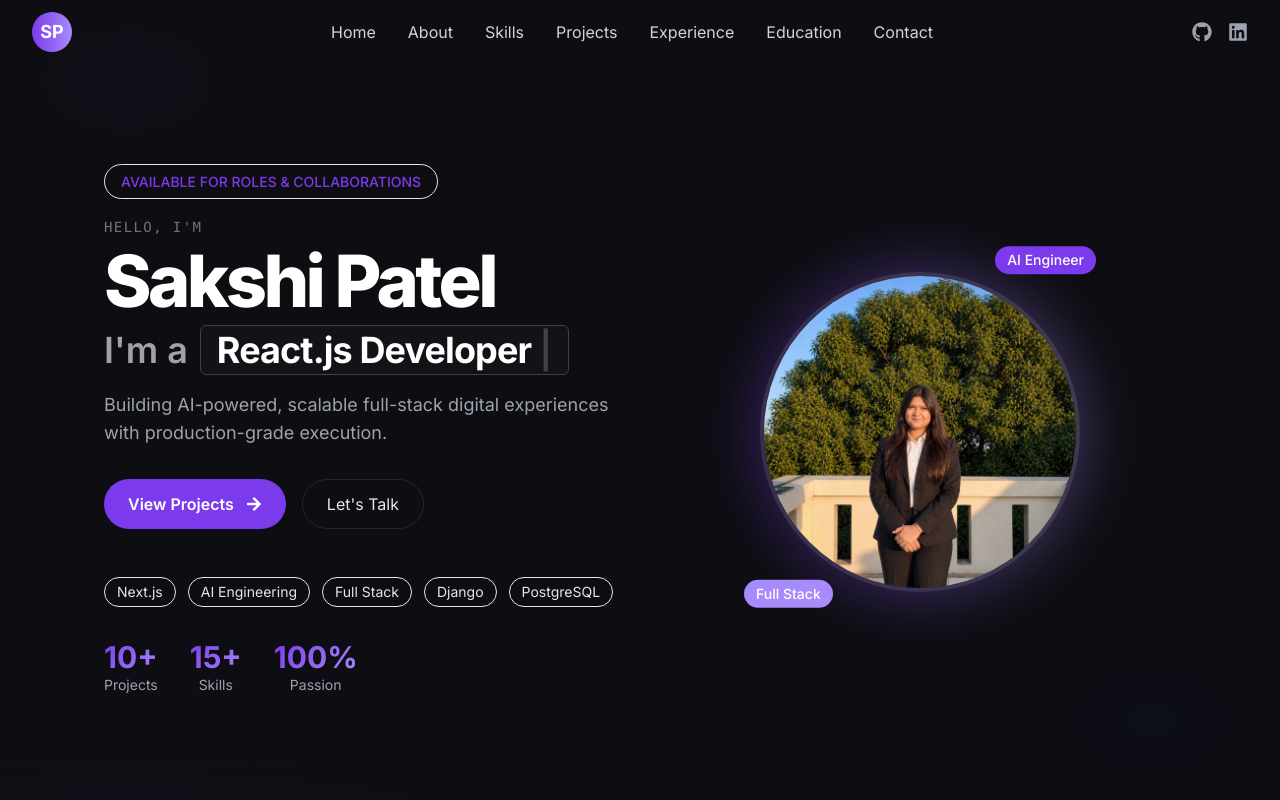
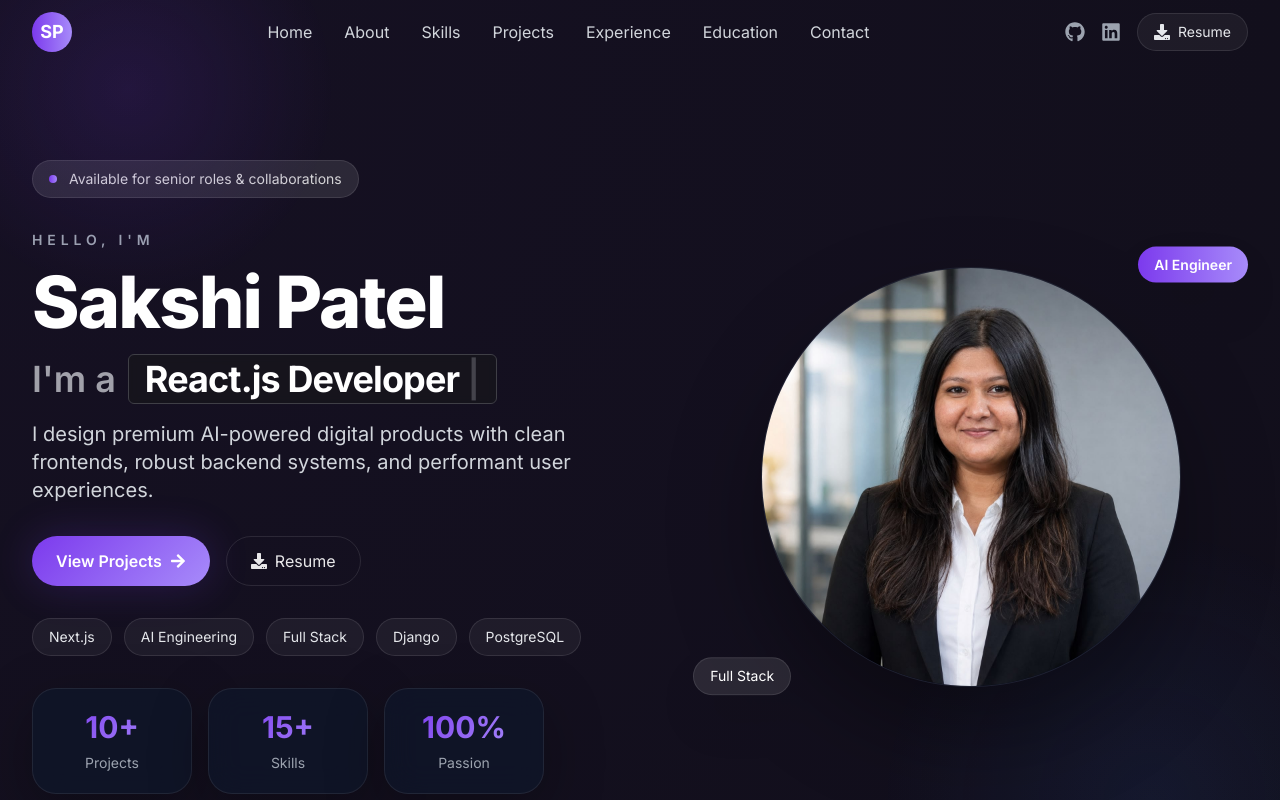
Before and after one commit to sakshipatel17/sakshi-portfolio, a React (Vite) app: page / in a window 1280 px wide. Shown: the top 800 px of the page. Built offline with nearby package versions, Linux system fonts and the light colour scheme.

Commit message:
Updated portfolio UI and added profile images

```diff
--- a/src/components/CTA.jsx
+++ b/src/components/CTA.jsx
@@ -12,9 +12,9 @@ export default function CTA() {
           Helping startups and businesses build modern React + AI products. Available for senior roles, freelance engagements, and product collaborations.
         </motion.p>
 
-        <div className="flex items-center justify-center gap-4">
-          <a href="#projects" className="bg-accent text-dark px-6 py-3 rounded-full font-semibold">View My Work</a>
-          <a href="mailto:sakshipatel07173@gmail.com" className="border border-white/10 px-6 py-3 rounded-full">Get In Touch</a>
+        <div className="flex flex-wrap items-center justify-center gap-4">
+          <a href="#projects" className="premium-button inline-flex items-center gap-2 px-6 py-3">View My Work</a>
+          <a href="mailto:sakshipatel07173@gmail.com" className="inline-flex items-center gap-2 rounded-full border border-white/10 px-6 py-3 text-gray-200 hover:border-primary hover:text-white transition-colors">Get In Touch</a>
         </div>
       </div>
     </section>
--- a/src/components/Hero.jsx
+++ b/src/components/Hero.jsx
@@ -1,7 +1,6 @@
 import React from 'react';
 import { motion } from 'framer-motion';
-import { FaGithub, FaLinkedin, FaDownload, FaArrowRight } from 'react-icons/fa';
-import profileImage from '/sakshi-profile.jpg';
+import { FaArrowRight, FaDownload } from 'react-icons/fa';
 import RoleAnimator from './ui/RoleAnimator';
 
 const Hero = () => {
@@ -11,168 +10,82 @@ const Hero = () => {
     { number: '100%', label: 'Passion' }
   ];
 
+  const badges = ['Next.js', 'AI Engineering', 'Full Stack', 'Django', 'PostgreSQL'];
+
   return (
     <section id="home" className="min-h-screen flex items-center justify-center pt-16 relative overflow-hidden">
-      {/* Subtle animated background */}
       <motion.div
         className="absolute inset-0 pointer-events-none"
         style={{
-          background: 'radial-gradient(ellipse at 10% 10%, rgba(139,92,246,0.06), transparent 10%), radial-gradient(ellipse at 90% 90%, rgba(59,130,246,0.04), transparent 15%)'
+          background: 'radial-gradient(circle at 10% 10%, rgba(124,58,237,0.16), transparent 15%), radial-gradient(circle at 90% 90%, rgba(59,130,246,0.1), transparent 20%)'
         }}
-        animate={{ opacity: [0, 0.9, 0.4] }}
-        transition={{ duration: 8, repeat: Infinity, ease: 'easeInOut' }}
+        animate={{ opacity: [0.6, 0.9, 0.7] }}
+        transition={{ duration: 10, repeat: Infinity, ease: 'easeInOut' }}
       />
 
-      <div className="max-w-7xl mx-auto px-4 sm:px-6 lg:px-8 py-20">
-        <div className="grid lg:grid-cols-2 gap-12 items-center">
-          {/* Left Content */}
-          <motion.div
-            initial={{ opacity: 0, x: -50 }}
-            animate={{ opacity: 1, x: 0 }}
-            transition={{ duration: 0.8 }}
-          >
-            {/* Badge */}
-            <motion.div className="inline-block mb-6" initial={{ opacity: 0, y: 20 }} animate={{ opacity: 1, y: 0 }} transition={{ delay: 0.2 }}>
-              <span className="bg-white/3 text-accent px-4 py-2 rounded-full text-sm font-medium border border-white/6">
-                AVAILABLE FOR ROLES & COLLABORATIONS
-              </span>
+      <div className="max-w-7xl mx-auto px-4 sm:px-6 lg:px-8 py-24">
+        <div className="grid lg:grid-cols-[1.05fr_0.95fr] gap-12 items-center">
+          <motion.div className="space-y-8" initial={{ opacity: 0, x: -60 }} animate={{ opacity: 1, x: 0 }} transition={{ duration: 0.9 }}>
+            <motion.div className="inline-flex items-center gap-3 px-4 py-2 rounded-full bg-white/10 border border-white/10 text-sm text-white/80 w-fit" initial={{ opacity: 0, y: 20 }} whileInView={{ opacity: 1, y: 0 }} transition={{ delay: 0.2 }} viewport={{ once: true }}>
+              <span className="w-2 h-2 rounded-full bg-gradient-to-r from-primary to-secondary" />
+              Available for senior roles & collaborations
             </motion.div>
 
-            {/* Static greeting, name, and animated role */}
-            <div>
-              <motion.p className="text-zinc-500 text-sm uppercase tracking-widest font-mono mb-2" initial={{ opacity: 0, y: 20 }} whileInView={{ opacity: 1, y: 0 }} transition={{ delay: 0.2 }} viewport={{ once: true }}>
+            <div className="space-y-4">
+              <motion.p className="text-sm uppercase tracking-[0.35em] text-gray-400 font-semibold" initial={{ opacity: 0, y: 20 }} whileInView={{ opacity: 1, y: 0 }} transition={{ delay: 0.25 }} viewport={{ once: true }}>
                 Hello, I'm
               </motion.p>
 
-              <motion.h1 className="text-5xl md:text-7xl font-black tracking-tighter text-white leading-none mb-2" initial={{ opacity: 0, y: 20 }} whileInView={{ opacity: 1, y: 0 }} transition={{ delay: 0.28 }} viewport={{ once: true }}>
+              <motion.h1 className="text-5xl md:text-6xl xl:text-7xl font-extrabold tracking-tight text-white max-w-3xl" initial={{ opacity: 0, y: 20 }} whileInView={{ opacity: 1, y: 0 }} transition={{ delay: 0.3 }} viewport={{ once: true }}>
                 Sakshi Patel
               </motion.h1>
 
               <RoleAnimator />
 
-              <motion.p className="text-lg text-gray-400 mb-8 max-w-lg mt-4" initial={{ opacity: 0, y: 20 }} whileInView={{ opacity: 1, y: 0 }} transition={{ delay: 0.4 }} viewport={{ once: true }}>
-                Building AI-powered, scalable full-stack digital experiences with production-grade execution.
+              <motion.p className="text-lg md:text-xl text-gray-300 max-w-2xl leading-relaxed" initial={{ opacity: 0, y: 20 }} whileInView={{ opacity: 1, y: 0 }} transition={{ delay: 0.35 }} viewport={{ once: true }}>
+                I design premium AI-powered digital products with clean frontends, robust backend systems, and performant user experiences.
               </motion.p>
             </div>
 
-            {/* Buttons */}
-            <motion.div
-              className="flex flex-wrap gap-4 mb-12"
-              initial={{ opacity: 0, y: 30 }}
-              animate={{ opacity: 1, y: 0 }}
-              transition={{ delay: 0.5 }}
-            >
-              <motion.a href="#projects" className="bg-accent text-dark px-6 py-3 rounded-full font-semibold flex items-center gap-3 shadow-sm" whileHover={{ scale: 1.03 }} whileTap={{ scale: 0.97 }}>
+            <motion.div className="flex flex-wrap gap-4" initial={{ opacity: 0, y: 25 }} whileInView={{ opacity: 1, y: 0 }} transition={{ delay: 0.45 }} viewport={{ once: true }}>
+              <a href="#projects" className="premium-button inline-flex items-center gap-2 px-6 py-3 shadow-lg shadow-primary/20" aria-label="View projects">
                 View Projects
                 <FaArrowRight />
-              </motion.a>
-
-              <motion.button
-                type="button"
-                onClick={() => {
-                  const el = document.getElementById('contact')
-                  if (el) el.scrollIntoView({ behavior: 'smooth', block: 'start' })
-                }}
-                aria-label="Scroll to contact section"
-                className="border border-white/10 text-gray-200 px-6 py-3 rounded-full flex items-center gap-3"
-                whileHover={{ scale: 1.03 }}
-                whileTap={{ scale: 0.97 }}
-              >
-                Let's Talk
-              </motion.button>
+              </a>
+              <a href="/Sakshi_Patel_CV.docx" target="_blank" rel="noreferrer" className="border border-white/10 text-white/90 px-6 py-3 rounded-full inline-flex items-center gap-2 transition hover:border-primary hover:text-white" aria-label="Download resume">
+                <FaDownload /> Resume
+              </a>
             </motion.div>
 
-            {/* Tech badge pills */}
-            <motion.div className="flex flex-wrap gap-3 mb-8" initial={{ opacity: 0, y: 20 }} animate={{ opacity: 1, y: 0 }} transition={{ delay: 0.55 }}>
-              {['Next.js', 'AI Engineering', 'Full Stack', 'Django', 'PostgreSQL'].map((t) => (
-                <span key={t} className="px-3 py-1 text-sm rounded-full bg-white/3 border border-white/6 text-gray-200">{t}</span>
+            <motion.div className="flex flex-wrap gap-3" initial={{ opacity: 0, y: 25 }} whileInView={{ opacity: 1, y: 0 }} transition={{ delay: 0.5 }} viewport={{ once: true }}>
+              {badges.map((badge) => (
+                <span key={badge} className="inline-flex items-center rounded-full border border-white/10 bg-white/5 px-4 py-2 text-sm text-gray-200 transition hover:border-primary hover:text-white">{badge}</span>
               ))}
             </motion.div>
 
-            {/* Stats */}
-            <motion.div
-              className="flex gap-8"
-              initial={{ opacity: 0, y: 30 }}
-              animate={{ opacity: 1, y: 0 }}
-              transition={{ delay: 0.6 }}
-            >
-              {stats.map((stat, index) => (
-                <motion.div
-                  key={stat.label}
-                  className="text-center"
-                  whileHover={{ scale: 1.1 }}
-                >
+            <motion.div className="grid grid-cols-3 gap-4 max-w-lg" initial={{ opacity: 0, y: 25 }} whileInView={{ opacity: 1, y: 0 }} transition={{ delay: 0.55 }} viewport={{ once: true }}>
+              {stats.map((stat) => (
+                <div key={stat.label} className="glass-card p-5 text-center">
                   <div className="text-3xl font-bold gradient-text">{stat.number}</div>
-                  <div className="text-sm text-gray-400">{stat.label}</div>
-                </motion.div>
+                  <div className="text-sm text-gray-400 mt-2">{stat.label}</div>
+                </div>
               ))}
             </motion.div>
           </motion.div>
 
-          {/* Right Content - Profile Image */}
-          <motion.div
-            className="relative"
-            initial={{ opacity: 0, x: 50 }}
-            animate={{ opacity: 1, x: 0 }}
-            transition={{ duration: 0.8 }}
-          >
-            <div className="relative w-80 h-80 mx-auto">
-              {/* Glowing ring */}
-              <motion.div
-                className="absolute inset-0 bg-gradient-to-r from-primary to-secondary rounded-full opacity-20 blur-xl"
-                animate={{
-                  scale: [1, 1.1, 1],
-                  opacity: [0.2, 0.3, 0.2],
-                }}
-                transition={{
-                  duration: 3,
-                  repeat: Infinity,
-                  ease: "easeInOut"
-                }}
-              />
+          <motion.div className="relative flex justify-center" initial={{ opacity: 0, x: 60 }} animate={{ opacity: 1, x: 0 }} transition={{ duration: 0.9 }}>
+            <div className="relative w-[360px] h-[360px] sm:w-[420px] sm:h-[420px] rounded-full overflow-hidden border border-white/10 shadow-[0_45px_90px_rgba(0,0,0,0.35)] bg-slate-950/80">
+              <div className="absolute inset-0 bg-[radial-gradient(circle_at_top_left,rgba(124,58,237,0.24),transparent_35%),radial-gradient(circle_at_bottom_right,rgba(59,130,246,0.16),transparent_35%)]" />
+              <img src="/sakshi.jpeg" alt="Sakshi Patel" loading="lazy" decoding="async" className="relative w-full h-full object-cover" />
+            </div>
 
-              {/* Profile image container */}
-              <div className="relative w-full h-full rounded-full overflow-hidden border-4 border-white/10">
-                <img
-                  src="/profile.jpg"
-                  alt="Sakshi Patel"
-                  className="w-full h-full object-cover"
-                  onError={(e) => {
-                    e.target.src = `https://picsum.photos/seed/sakshi/400/400.jpg`;
-                  }}
-                />
-              </div>
+            <motion.div className="absolute -top-4 right-0 rounded-full bg-gradient-to-r from-primary to-secondary text-white px-4 py-2 text-sm font-semibold shadow-2xl" animate={{ y: [0, -10, 0] }} transition={{ duration: 2.5, repeat: Infinity, ease: 'easeInOut' }}>
+              AI Engineer
+            </motion.div>
 
-              {/* Floating badges */}
-              <motion.div
-                className="absolute -top-4 -right-4 bg-primary text-white px-3 py-1 rounded-full text-sm font-medium"
-                animate={{
-                  y: [0, -10, 0],
-                }}
-                transition={{
-                  duration: 2,
-                  repeat: Infinity,
-                  ease: "easeInOut"
-                }}
-              >
-                AI Engineer
-              </motion.div>
-
-              <motion.div
-                className="absolute -bottom-4 -left-4 bg-secondary text-white px-3 py-1 rounded-full text-sm font-medium"
-                animate={{
-                  y: [0, -10, 0],
-                }}
-                transition={{
-                  duration: 2,
-                  repeat: Infinity,
-                  ease: "easeInOut",
-                  delay: 1
-                }}
-              >
-                Full Stack
-              </motion.div>
-            </div>
+            <motion.div className="absolute -bottom-4 left-0 rounded-full bg-white/10 border border-white/10 text-sm text-white px-4 py-2 shadow-2xl" animate={{ y: [0, -8, 0] }} transition={{ duration: 2.5, repeat: Infinity, ease: 'easeInOut', delay: 0.8 }}>
+              Full Stack
+            </motion.div>
           </motion.div>
         </div>
       </div>
--- a/src/components/Navbar.jsx
+++ b/src/components/Navbar.jsx
@@ -1,6 +1,6 @@
 import React, { useState, useEffect } from 'react';
 import { motion } from 'framer-motion';
-import { FaGithub, FaLinkedin, FaTimes, FaBars } from 'react-icons/fa';
+import { FaGithub, FaLinkedin, FaTimes, FaBars, FaDownload } from 'react-icons/fa';
 
 const Navbar = () => {
   const [isOpen, setIsOpen] = useState(false);
@@ -84,6 +84,15 @@ const Navbar = () => {
             >
               <FaLinkedin size={20} />
             </motion.a>
+            <motion.a
+              href="/Sakshi_Patel_CV.docx"
+              target="_blank"
+              rel="noreferrer"
+              className="inline-flex items-center gap-2 rounded-full border border-white/10 bg-white/5 px-4 py-2 text-sm text-gray-200 hover:text-white hover:border-primary transition-colors"
+              whileHover={{ scale: 1.02 }}
+            >
+              <FaDownload size={16} /> Resume
+            </motion.a>
           </div>
 
           {/* Mobile menu button */}
@@ -116,7 +125,7 @@ const Navbar = () => {
                   {link.name}
                 </a>
               ))}
-              <div className="flex space-x-4 px-3 py-2">
+              <div className="flex flex-col gap-3 px-3 py-2">
                 <a
                   href="https://github.com/sakshipatel17"
                   target="_blank"
@@ -133,6 +142,14 @@ const Navbar = () => {
                 >
                   <FaLinkedin size={20} />
                 </a>
+                <a
+                  href="/Sakshi_Patel_CV.docx"
+                  target="_blank"
+                  rel="noreferrer"
+                  className="inline-flex items-center gap-2 rounded-full border border-white/10 bg-white/5 px-4 py-2 text-sm text-gray-200 hover:text-white hover:border-primary transition-colors"
+                >
+                  <FaDownload size={16} /> Resume
+                </a>
               </div>
             </div>
           </motion.div>
--- a/src/components/Projects.jsx
+++ b/src/components/Projects.jsx
@@ -1,6 +1,7 @@
 import React from 'react';
 import { motion } from 'framer-motion';
 import { FaGithub, FaExternalLinkAlt, FaCode } from 'react-icons/fa';
+import { SiFigma } from 'react-icons/si';
 import SectionTitle from './SectionTitle';
 import { projects } from '../data/projects';
 import ProjectCard from './ui/ProjectCard';
@@ -22,6 +23,23 @@ const Projects = () => {
           title="Featured Projects"
           subtitle="Innovative solutions showcasing AI integration, full-stack development, and modern web technologies"
         />
+
+        <div className="flex flex-col sm:flex-row sm:items-center sm:justify-between gap-4 mb-8">
+          <p className="text-sm text-gray-400 max-w-2xl">
+            These projects reflect the current portfolio work and the new premium design direction.
+          </p>
+          <motion.a
+            href="https://www.figma.com/design/diDXgnqZSYk9cV9qmTst0w/Untitled?node-id=9-7&t=UlOztN6uvpPsjMe2-1"
+            target="_blank"
+            rel="noopener noreferrer"
+            className="inline-flex items-center gap-2 rounded-full border border-white/10 bg-white/5 px-4 py-2 text-sm text-white hover:border-primary hover:bg-white/10 transition"
+            whileHover={{ scale: 1.02 }}
+            whileTap={{ scale: 0.98 }}
+          >
+            <SiFigma className="text-pink-400" />
+            View Figma Design
+          </motion.a>
+        </div>
 
         <div className="grid md:grid-cols-2 gap-8">
           {projects.map((project, index) => (
--- a/src/components/SectionTitle.jsx
+++ b/src/components/SectionTitle.jsx
@@ -13,8 +13,9 @@ const SectionTitle = ({ title, subtitle }) => {
       <h2 className="text-4xl md:text-5xl font-bold mb-4">
         <span className="gradient-text">{title}</span>
       </h2>
+      <div className="mx-auto mb-6 h-1 w-24 rounded-full bg-gradient-to-r from-primary to-secondary" />
       {subtitle && (
-        <p className="text-lg text-gray-400 max-w-2xl mx-auto">
+        <p className="text-lg text-gray-400 max-w-2xl mx-auto leading-relaxed">
           {subtitle}
         </p>
       )}
--- a/src/index.css
+++ b/src/index.css
@@ -27,13 +27,14 @@ html {
   --text: #ffffff;
   --muted: #a1a1aa;
   --border: rgba(255,255,255,0.08);
-  --card: rgba(255,255,255,0.03);
+  --card: rgba(15,23,42,0.72);
   --glow: rgba(124,58,237,0.35);
 }
 
 body {
-  background: var(--bg);
-  background-image: radial-gradient(1200px 600px at 10% 10%, rgba(124,58,237,0.04), transparent), radial-gradient(1000px 500px at 90% 90%, rgba(167,139,250,0.02), transparent);
+  background: radial-gradient(circle at top left, rgba(124,58,237,0.08), transparent 25%),
+              radial-gradient(circle at bottom right, rgba(59,130,246,0.06), transparent 22%),
+              var(--bg);
   color: var(--text);
   min-height: 100vh;
   overflow-x: hidden;
@@ -49,19 +50,19 @@ button {
 }
 
 .glass-card {
-  background: var(--card);
-  backdrop-filter: blur(8px);
-  border: 1px solid var(--border);
-  border-radius: 20px;
-  box-shadow: 0 8px 32px rgba(0, 0, 0, 0.4);
+  background: rgba(15,23,42,0.72);
+  backdrop-filter: blur(16px);
+  border: 1px solid rgba(255,255,255,0.08);
+  border-radius: 24px;
+  box-shadow: 0 18px 60px rgba(0, 0, 0, 0.28);
 }
 
 .glass-card:hover {
-  background: rgba(255,255,255,0.04);
-  border: 1px solid var(--border);
-  box-shadow: 0 12px 40px var(--glow);
-  transform: translateY(-4px);
-  transition: all 0.3s ease;
+  background: rgba(255,255,255,0.08);
+  border-color: rgba(124,58,237,0.16);
+  box-shadow: 0 20px 70px rgba(124,58,237,0.2);
+  transform: translateY(-3px);
+  transition: all 0.25s ease;
 }
 
 .gradient-text {
@@ -80,17 +81,26 @@ button {
   border: none;
   cursor: pointer;
   transition: all 0.3s ease;
-  box-shadow: 0 0 40px rgba(124,58,237,0.18);
+  box-shadow: 0 0 40px rgba(124,58,237,0.22);
 }
 
 .premium-button:hover {
-  transform: translateY(-3px);
-  box-shadow: 0 0 60px rgba(124,58,237,0.28);
+  transform: translateY(-2px);
+  box-shadow: 0 0 60px rgba(124,58,237,0.32);
+}
+
+.pulse-slow {
+  animation: pulse-slow 6s ease-in-out infinite;
+}
+
+@keyframes pulse-slow {
+  0%, 100% { opacity: 0.9; transform: scale(1); }
+  50% { opacity: 1; transform: scale(1.02); }
 }
 
 .skill-badge {
-  background: rgba(124,58,237,0.06);
-  border: 1px solid rgba(124,58,237,0.12);
+  background: rgba(124,58,237,0.08);
+  border: 1px solid rgba(124,58,237,0.16);
   color: var(--accent);
   padding: 6px 12px;
   border-radius: 9999px;
@@ -100,6 +110,6 @@ button {
 }
 
 .skill-badge:hover {
-  background: rgba(124,58,237,0.12);
+  background: rgba(124,58,237,0.16);
   transform: scale(1.03);
 }
```
Also changed, not shown: public/sakshi.jpeg (added), public/sakshi_linkedin.jpeg (added).
